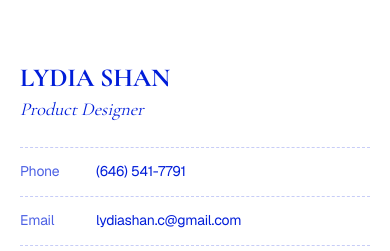
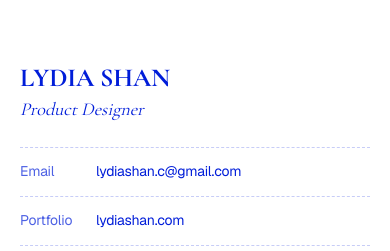
Before and after one commit to LydiaShanCode/design-portfolio, a React (Vite) app: page /resume in a window 390 px wide. Shown: the top 251 px of the page. Built offline with nearby package versions, Linux system fonts and the light colour scheme; no server answers.

Commit message:
content(cv): remove the phone number from the CV page and PDF
Co-authored-by: Lydia Shan <LydiaShanCode@users.noreply.github.com>

```diff
--- a/src/data/resume.js
+++ b/src/data/resume.js
@@ -2,7 +2,6 @@ export const profile = {
   name: 'Lydia Shan',
   title: 'Product Designer',
   contact: [
-    { label: 'Phone', value: '(646) 541-7791', href: 'tel:+16465417791' },
     { label: 'Email', value: 'lydiashan.c@gmail.com', href: 'mailto:lydiashan.c@gmail.com' },
     { label: 'Portfolio', value: 'lydiashan.com', href: 'https://lydiashan.com' },
     { label: 'GitHub', value: 'github.com/LydiaShanCode', href: 'https://github.com/LydiaShanCode' },
```
Also changed, not shown: 1 other file (tests, documents, lock files or other folders).
